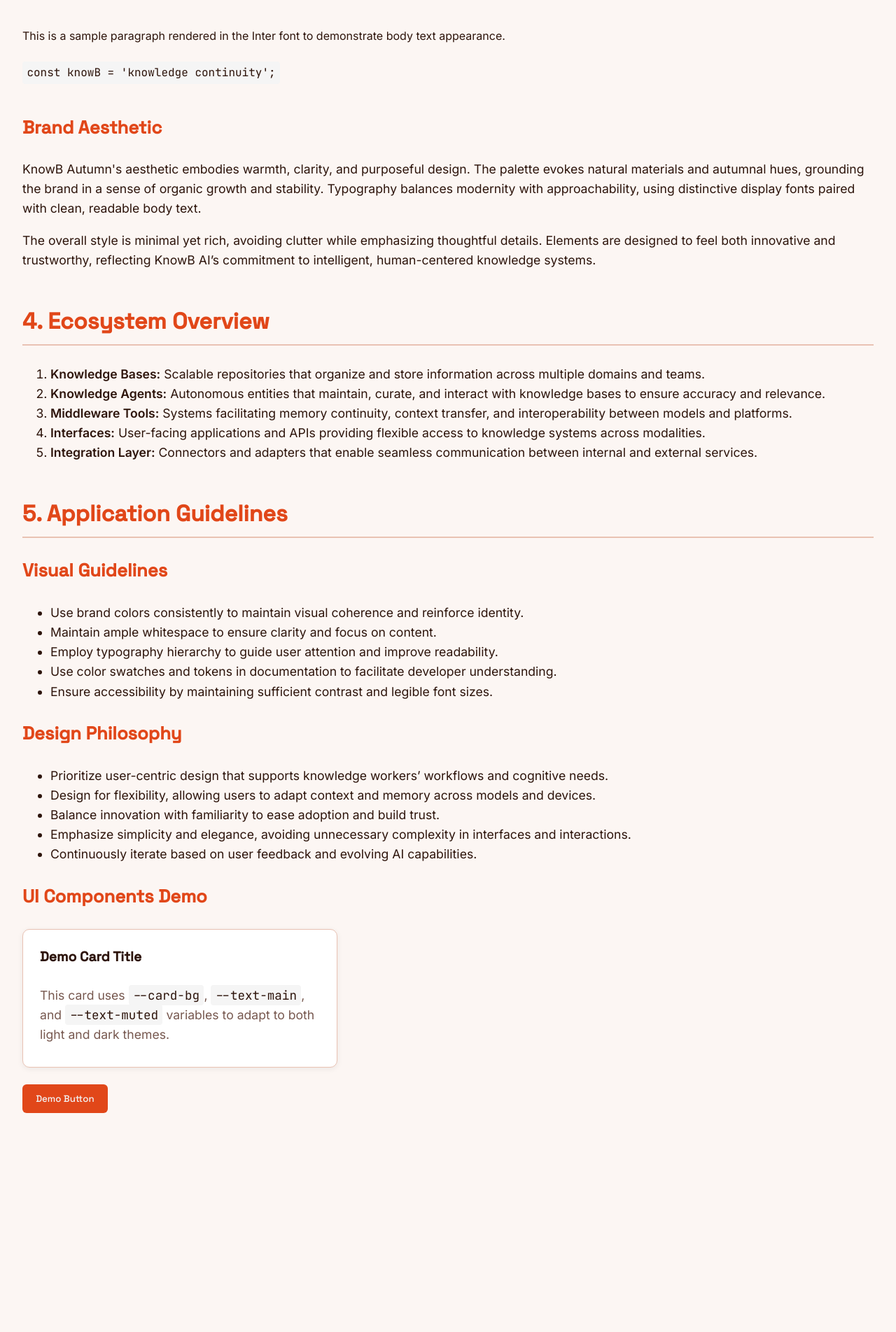
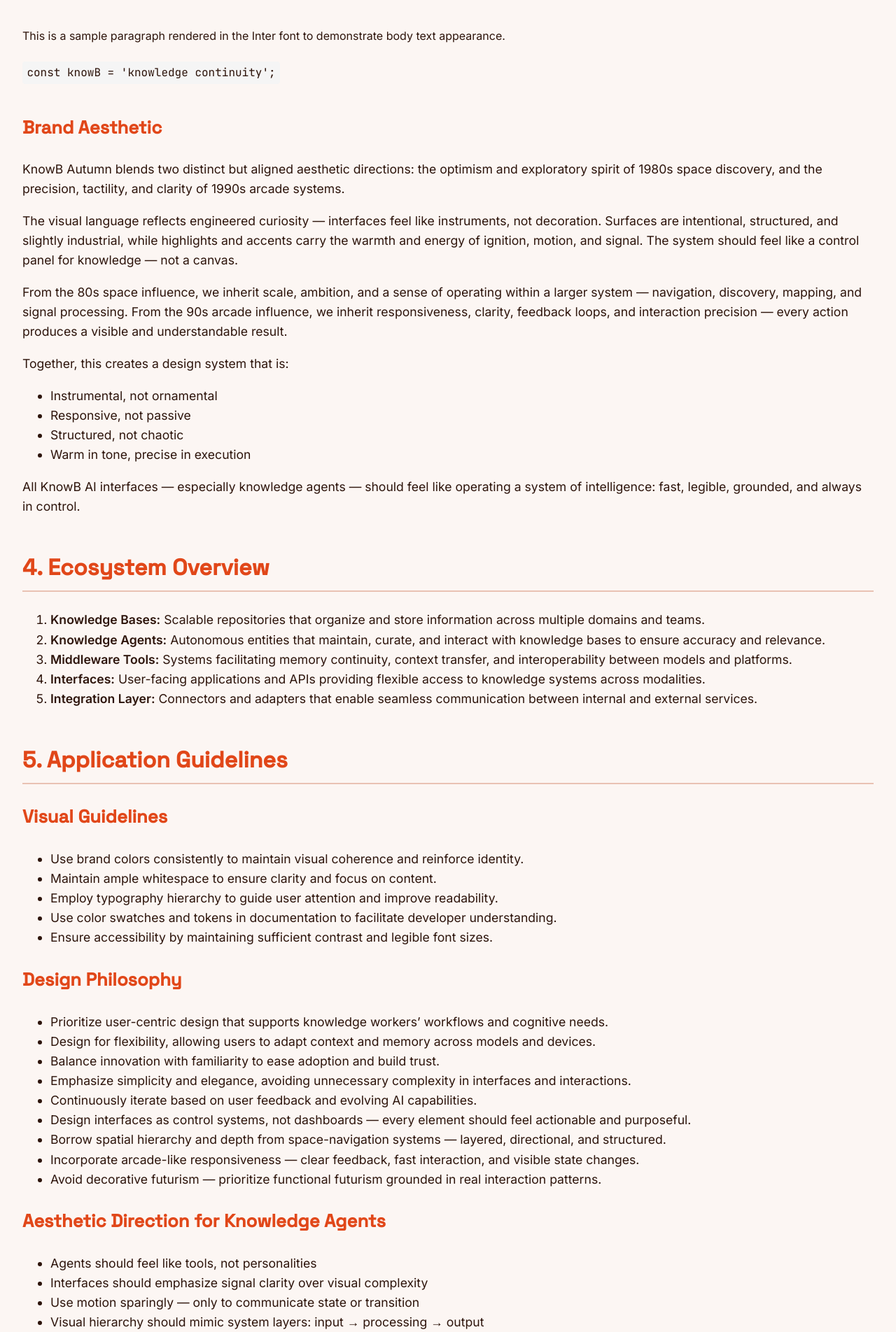
Before and after one commit to knowb-ai/knowb-ai.github.io, a Python web app: template templates/orgbook.html in a window 1280 px wide. Shown: the part 3755-5659 px from the top of the page at 70% size. Before the commit the page ends 5346 px from the top, so only its background shows below. Run offline with Jinja, Linux system fonts and the light colour scheme; the template is opened without the code that fills it, so the values that code supplies are empty.

Commit message:
chore: updates visual language

```diff
--- a/templates/orgbook.html
+++ b/templates/orgbook.html
@@ -340,8 +340,21 @@
     <p style="font-family: 'JetBrains Mono', monospace; font-size: 1rem; background: var(--code-bg, #f5f5f5); color: var(--code-text, #2D140B); padding: 0.2rem 0.4rem; border-radius: 4px; display: inline-block;">const knowB = 'knowledge continuity';</p>
 
     <h3>Brand Aesthetic</h3>
-    <p>KnowB Autumn's aesthetic embodies warmth, clarity, and purposeful design. The palette evokes natural materials and autumnal hues, grounding the brand in a sense of organic growth and stability. Typography balances modernity with approachability, using distinctive display fonts paired with clean, readable body text.</p>
-    <p>The overall style is minimal yet rich, avoiding clutter while emphasizing thoughtful details. Elements are designed to feel both innovative and trustworthy, reflecting KnowB AI’s commitment to intelligent, human-centered knowledge systems.</p>
+    <p>KnowB Autumn blends two distinct but aligned aesthetic directions: the optimism and exploratory spirit of 1980s space discovery, and the precision, tactility, and clarity of 1990s arcade systems.</p>
+
+    <p>The visual language reflects engineered curiosity — interfaces feel like instruments, not decoration. Surfaces are intentional, structured, and slightly industrial, while highlights and accents carry the warmth and energy of ignition, motion, and signal. The system should feel like a control panel for knowledge — not a canvas.</p>
+
+    <p>From the 80s space influence, we inherit scale, ambition, and a sense of operating within a larger system — navigation, discovery, mapping, and signal processing. From the 90s arcade influence, we inherit responsiveness, clarity, feedback loops, and interaction precision — every action produces a visible and understandable result.</p>
+
+    <p>Together, this creates a design system that is:</p>
+    <ul>
+      <li>Instrumental, not ornamental</li>
+      <li>Responsive, not passive</li>
+      <li>Structured, not chaotic</li>
+      <li>Warm in tone, precise in execution</li>
+    </ul>
+
+    <p>All KnowB AI interfaces — especially knowledge agents — should feel like operating a system of intelligence: fast, legible, grounded, and always in control.</p>
   </div>
 
   <div class="section">
@@ -373,6 +386,19 @@
       <li>Balance innovation with familiarity to ease adoption and build trust.</li>
       <li>Emphasize simplicity and elegance, avoiding unnecessary complexity in interfaces and interactions.</li>
       <li>Continuously iterate based on user feedback and evolving AI capabilities.</li>
+      <li>Design interfaces as control systems, not dashboards — every element should feel actionable and purposeful.</li>
+      <li>Borrow spatial hierarchy and depth from space-navigation systems — layered, directional, and structured.</li>
+      <li>Incorporate arcade-like responsiveness — clear feedback, fast interaction, and visible state changes.</li>
+      <li>Avoid decorative futurism — prioritize functional futurism grounded in real interaction patterns.</li>
+    </ul>
+
+    <h3>Aesthetic Direction for Knowledge Agents</h3>
+    <ul>
+      <li>Agents should feel like tools, not personalities</li>
+      <li>Interfaces should emphasize signal clarity over visual complexity</li>
+      <li>Use motion sparingly — only to communicate state or transition</li>
+      <li>Visual hierarchy should mimic system layers: input → processing → output</li>
+      <li>Every interaction should reinforce control, continuity, and memory awareness</li>
     </ul>
 
     <h3>UI Components Demo</h3>
```
